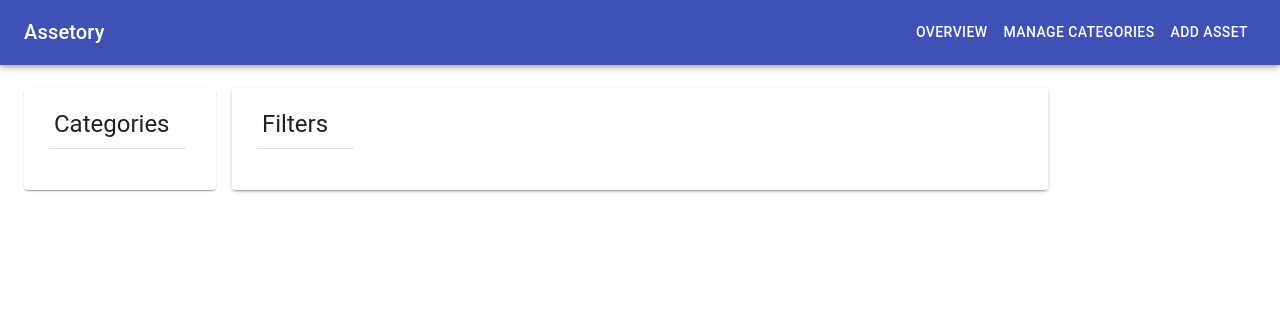
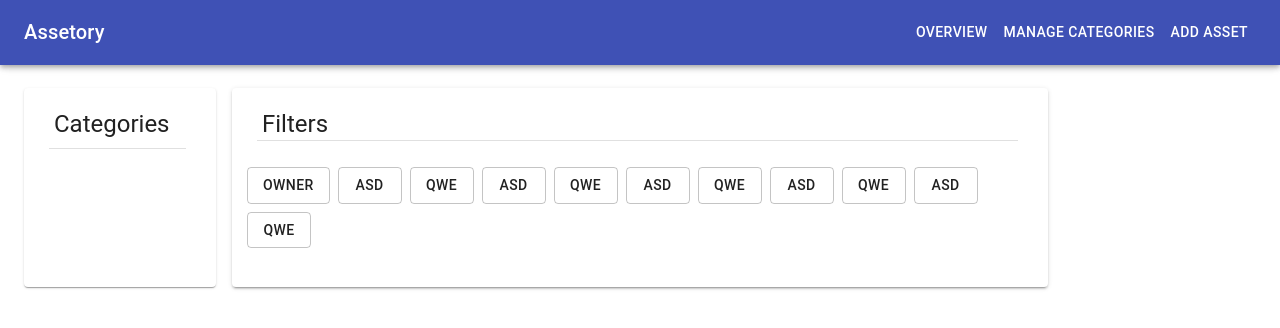
Before and after one commit to lukkulig/Assetory-React, a React (Create React App) app: page /overview in a window 1280 px wide. Shown: the top 328 px of the page. Built offline with nearby package versions, Linux system fonts and the light colour scheme; no server answers.

Commit message:
Added adding filters to selected attributes

```diff
--- a/src/Components/Filters.js
+++ b/src/Components/Filters.js
@@ -5,6 +5,7 @@ import Typography from "@material-ui/core/Typography";
 import ActiveFilters from "./ActiveFilters";
 import Grid from "@material-ui/core/Grid";
 import Divider from "@material-ui/core/Divider";
+import SetFilterDialog from "./SetFilterDialog";
 
 const styles = ({
     root: {
@@ -25,8 +26,13 @@ const styles = ({
         marginLeft: 10,
         marginBottom: 10,
     },
+    grid:{
+        float: "left",
+    },
     activeFilters: {},
 });
+
+
 
 class Filters extends React.Component {
 
@@ -34,8 +40,42 @@ class Filters extends React.Component {
         filters: [],
     };
 
+    componentDidMount() {
+        this.setState({filters: this.props.filters})
+    }
+
+    handleFiltersChange = () => {
+        console.log("Filters:");
+        this.state.filters.map((value)=>
+            console.log(value.attribute+": "+value.values));
+        this.props.parentUpdateCallback(this.state.filters);
+    };
+
+    // handleFiltersDeleteChange = (filters) => {
+    //     let array = [...this.state.filters];
+    //     let index = array.indexOf(filters.target.value);
+    //     if (index !== -1) {
+    //         array.splice(index, 1);
+    //         this.setState({filters: array});
+    //     };
+    //     this.props.filtersChangeCallback(this.state.filters);
+    // };
+
     render() {
-        const {classes} = this.props;
+        const {classes, category, filters} = this.props;
+        const buttonListElements = [];
+
+        // eslint-disable-next-line array-callback-return
+        category.attributes.map((val, i) => {
+            buttonListElements.push(
+                <SetFilterDialog
+                    attribute={val}
+                    filters={filters}
+                    parentUpdateCallback={this.handleFiltersChange}
+                    key={i}
+                />);
+        });
+
         return (
             <div className={classes.root}>
                 <div className={classes.header}>
@@ -43,16 +83,17 @@ class Filters extends React.Component {
                         Filters
                     </Typography>
                 </div>
-                <Grid container spacing={2}>
+                <Grid className={classes.grid} container spacing={2} justify="flex-start" alignItems="flex-start">
                     <Grid item xs={12}>
                         <Divider className={classes.divider}/>
                     </Grid>
+                    <Grid container item xs={12} justify="flex-start">
+                        {buttonListElements}
+                    </Grid>
                     <Grid item xs={12}>
                         <ActiveFilters
-                            filters={this.state.filters.map(f => ({
-                                ...f
-                            }))}
-                            //filtersCallback={this.handleFiltersChange}
+                            filters={this.state.filters}
+                            //parentUpdateCallback={this.handleFiltersDeleteChange}
                         />
                     </Grid>
                 </Grid>
@@ -64,6 +105,9 @@ class Filters extends React.Component {
 
 Filters.propTypes = {
     classes: PropTypes.object.isRequired,
+    category: PropTypes.object.isRequired,
+    filters: PropTypes.array.isRequired,
+    parentUpdateCallback: PropTypes.func,
 };
 
 export default withStyles(styles)(Filters)
--- a/src/Components/Overview.js
+++ b/src/Components/Overview.js
@@ -13,9 +13,10 @@ class Overview extends React.Component {
     state = {
         greetings: "",
         categories: [{"id": "2", "name": "Software", "path": ["all", "software"], "attributes": ["Expiration date"]},
-            {"id": "1", "name": "All", "path": ["all"], "attributes": ["Owner"]},
+            {"id": "1", "name": "All", "path": ["all"], "attributes": ["Owner", "Asd", "Qwe", "Asd", "Qwe", "Asd", "Qwe", "Asd", "Qwe", "Asd", "Qwe"]},
             {"id": "3", "name": "Hardware", "path": ["all.hardware"], "attributes": ["Manufacturer"]}],
-        categoryId: 1,
+        categoryId: "1",
+        filters: [],
     };
 
     fetchAndSetGreetings() {
@@ -35,8 +36,14 @@ class Overview extends React.Component {
     }
 
     getActiveCategory() {
-        return this.state.categories.find(c => c.categoryId === this.state.categoryId) || null
+        return this.state.categories.find(c => c.id === this.state.categoryId) || null
     }
+
+    handleFiltersChange = () => {
+        console.log("Filters:");
+        this.state.filters.map((value)=>
+            console.log(value.attribute+": "+value.values));
+    };
 
     render() {
         const {classes} = this.props;
@@ -59,7 +66,8 @@ class Overview extends React.Component {
                             <Paper className={classes.filtersSection} elevation={2}>
                                 <Filters
                                     category={this.getActiveCategory()}
-                                    //filtersCallback={this.handleFiltersChange}
+                                    filters={this.state.filters}
+                                    parentUpdateCallback={this.handleFiltersChange}
                                 />
                             </Paper>
                         </Grid>
--- /dev/null
+++ b/src/Components/SetFilterDialog.js
@@ -0,0 +1,112 @@
+import React from 'react';
+import * as PropTypes from "prop-types";
+import {withStyles} from '@material-ui/core/styles';
+import TextField from '@material-ui/core/TextField';
+import Button from "@material-ui/core/Button";
+import Dialog from '@material-ui/core/Dialog';
+import DialogActions from '@material-ui/core/DialogActions';
+import DialogContent from '@material-ui/core/DialogContent';
+import DialogContentText from '@material-ui/core/DialogContentText';
+import DialogTitle from '@material-ui/core/DialogTitle';
+
+const styles = theme => ({
+    textField: {
+        width: '100%',
+    },
+    filterButton: {
+        marginRight: theme.spacing(1),
+        marginBottom: theme.spacing(1)
+    },
+});
+
+class SetFilterDialog extends React.Component {
+
+    state = {
+        open: false,
+        value: "",
+        filters: [],
+    };
+
+    componentDidMount() {
+        this.setState({filters: this.props.filters})
+    }
+
+    handleClickOpen = () => {
+        this.setState({open: true});
+    };
+
+    handleClose = () => {
+        this.setState({open: false});
+    };
+
+    isValid = () => {
+        return true;
+    };
+
+    setFilters = () => {
+        this.setState({filters: this.state.filters.push({"attribute": this.props.attribute, "values": this.state.value})});
+        console.log("Filters dialog:");
+        this.state.filters.map((value)=>
+            console.log(value.attribute+": "+value.value));
+        this.props.parentUpdateCallback(this.state.filters);
+        this.handleClose();
+    };
+
+    handleChange = name => event => {
+        this.setState({[name]: event.target.value});
+    };
+
+    render() {
+        const {classes, attribute} = this.props;
+
+        return (
+            <div>
+                <Button className={classes.filterButton}
+                        variant="outlined"
+                        onClick={this.handleClickOpen}>
+                    {attribute}
+                </Button>
+                <Dialog
+                    open={this.state.open}
+                    onClose={this.handleClose}
+                    aria-labelledby="set-filter-form"
+                >
+                    <DialogTitle id="set-filter-form">{attribute}</DialogTitle>
+                    <DialogContent>
+                        <DialogContentText>
+                            Setting filters
+                        </DialogContentText>
+
+                        <TextField
+                            id="filters"
+                            label="Filter"
+                            className={classes.textField}
+                            value={this.state.value}
+                            onChange={this.handleChange("value")}
+                            margin="normal"
+                            type="string"
+                        />
+                    </DialogContent>
+                    <DialogActions>
+                        <Button onClick={this.handleClose} color="primary">
+                            Cancel
+                        </Button>
+                        <Button onClick={this.setFilters} color="primary" disabled={!this.isValid()}>
+                            Set filters
+                        </Button>
+                    </DialogActions>
+                </Dialog>
+            </div>
+        );
+    }
+
+}
+
+SetFilterDialog.propTypes = {
+    classes: PropTypes.object.isRequired,
+    attribute: PropTypes.string.isRequired,
+    filters: PropTypes.array.isRequired,
+    parentUpdateCallback: PropTypes.func
+};
+
+export default withStyles(styles)(SetFilterDialog);
```
